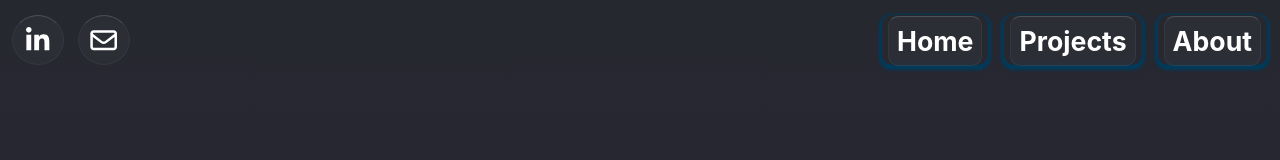
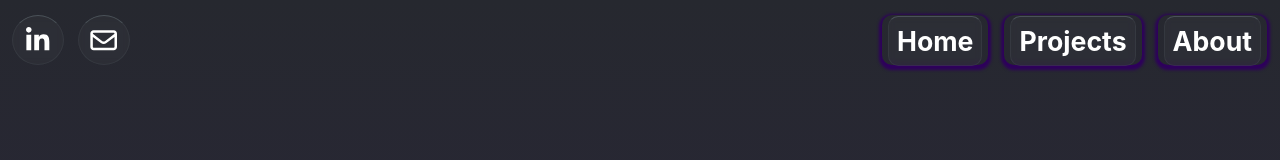
Before and after one commit to Melissa-Gibney/Melissa-Gibney-Portfolio-Website, a React (Vite) app in the folder portfolio-website/: page /projects in a window 1280 px wide. Shown: the top 160 px of the page. Built offline with nearby package versions, Linux system fonts and the light colour scheme.

Commit message:
Updated Header
Changed MenuLink shadow colors in Header based on what page the user is on.

```diff
--- a/portfolio-website/src/Components/General/Header.tsx
+++ b/portfolio-website/src/Components/General/Header.tsx
@@ -5,10 +5,21 @@ import { faLinkedinIn } from '@fortawesome/free-brands-svg-icons';
 import { faEnvelope } from '@fortawesome/free-regular-svg-icons';
 
 interface HeaderProps {
-
+  pageName: "Home" | "Project" | "About"
 }
 
-const Header: React.FC<HeaderProps> = ({ }) =>  {
+const Header: React.FC<HeaderProps> = ({ pageName }) =>  {
+
+  var shadowColor = '#003b5c';
+  if(pageName == "Project")
+  {
+    shadowColor = '#2e005c';
+  }
+  else if(pageName == "About")
+  {
+    shadowColor = '#005c1dff';
+  }
+
   return (
     <div className="Header">
       <div className="HeaderLeft">
@@ -20,9 +31,9 @@ const Header: React.FC<HeaderProps> = ({ }) =>  {
         </div>
       </div>
       <div className="HeaderRight">
-        <MenuLink title="Home" link="/" shadowColor={'#003b5c'}/>
-        <MenuLink title="Projects" link="/projects" shadowColor={'#003b5c'}/>
-        <MenuLink title="About" link="/about" shadowColor={'#003b5c'}/>
+        <MenuLink title="Home" link="/" shadowColor={shadowColor}/>
+        <MenuLink title="Projects" link="/projects" shadowColor={shadowColor}/>
+        <MenuLink title="About" link="/about" shadowColor={shadowColor}/>
         {/*<h4 style={{margin:"8px"}}>Menu</h4>*/}
         {/*<NavMenu icon={faBars} size={"2x"} isWhite={true} backgroundColor={"#0072b1"} hoverColor={"#1b9ce3"} activeColor={"#005c8f"} shadowColor={"#003b5c"}/>*/}
       </div>
--- a/portfolio-website/src/Pages/About.tsx
+++ b/portfolio-website/src/Pages/About.tsx
@@ -4,7 +4,7 @@ import './About.css';
 function About() {
   return (
     <div className="About">
-        <Header/>
+        <Header pageName={'About'}/>
         <h1>About Page Here</h1>
     </div>
   );
--- a/portfolio-website/src/Pages/Home.tsx
+++ b/portfolio-website/src/Pages/Home.tsx
@@ -13,7 +13,7 @@ function Home() {
 
     return (
         <div className="Home">
-            <Header/>
+            <Header pageName={'Home'}/>
             <div className='Body'>
                 {/* <img className="ProfilePic" src={"/project_images/general/Professional_Headshot.jpg"} width="200px" height="fit-content" alt=''></img> */}
                 <div className='Section' style={{marginTop: "100px", marginBottom: "100px"}}>
--- a/portfolio-website/src/Pages/Project_Pages/AI_Character_Chatbot.tsx
+++ b/portfolio-website/src/Pages/Project_Pages/AI_Character_Chatbot.tsx
@@ -13,7 +13,7 @@ interface AICharacterChatbotProps {
 const AICharacterChatbot: React.FC<AICharacterChatbotProps> = () =>{
     return (
         <div className="Project">
-            <Header/>
+            <Header pageName={'Project'}/>
             <div className="PageBody">
                 <div className='Contents'>
                     <div className='Section' style={{width:"fit-content"}}>
--- a/portfolio-website/src/Pages/Project_Pages/Bumble_Meet.tsx
+++ b/portfolio-website/src/Pages/Project_Pages/Bumble_Meet.tsx
@@ -6,7 +6,7 @@ import { faDrum } from '@fortawesome/free-solid-svg-icons';
 function BumbleMeet() {
   return (
     <div className="Project">
-        <Header/>
+        <Header pageName={'Project'}/>
         <div className="PageBody">
             <div className='Contents'>
                 <h1>Bumble Meet</h1>
--- a/portfolio-website/src/Pages/Project_Pages/Character_Creator.tsx
+++ b/portfolio-website/src/Pages/Project_Pages/Character_Creator.tsx
@@ -6,7 +6,7 @@ import { faDrum } from '@fortawesome/free-solid-svg-icons';
 function CharacterCreator() {
   return (
     <div className="Project">
-        <Header/>
+        <Header pageName={'Project'}/>
         <div className="PageBody">
             <div className='Contents'>
                 <h1>Character Creator</h1>
--- a/portfolio-website/src/Pages/Project_Pages/Flute_Synthesizer.tsx
+++ b/portfolio-website/src/Pages/Project_Pages/Flute_Synthesizer.tsx
@@ -6,7 +6,7 @@ import { faFilePdf } from '@fortawesome/free-regular-svg-icons';
 function FluteSynthesizer() {
   return (
     <div className="Project">
-        <Header/>
+        <Header pageName={'Project'}/>
         <div className="PageBody">
             <div className='Contents'>
                 <h1>Flute Synthesizer</h1>
--- a/portfolio-website/src/Pages/Project_Pages/Giant_Eagle_Accessibility_Design.tsx
+++ b/portfolio-website/src/Pages/Project_Pages/Giant_Eagle_Accessibility_Design.tsx
@@ -6,7 +6,7 @@ import { faDrum } from '@fortawesome/free-solid-svg-icons';
 function GiantEagleAccessibilityDesign() {
   return (
     <div className="Project">
-        <Header/>
+        <Header pageName={'Project'}/>
         <div className="PageBody">
             <div className='Contents'>
                 <h1>Giant Eagle Accessibility Design</h1>
--- a/portfolio-website/src/Pages/Project_Pages/PicoCTF_Capstone_Project.tsx
+++ b/portfolio-website/src/Pages/Project_Pages/PicoCTF_Capstone_Project.tsx
@@ -6,7 +6,7 @@ import { faMedium } from '@fortawesome/free-brands-svg-icons';
 function PicoCTFCapstoneProject() {
   return (
     <div className="Project">
-        <Header/>
+        <Header pageName={'Project'}/>
         <div className="PageBody">
             <div className='Contents'>
                 <h1>picoCTF Capstone Project</h1>
--- a/portfolio-website/src/Pages/Project_Pages/Robotic_Drum_Machine.tsx
+++ b/portfolio-website/src/Pages/Project_Pages/Robotic_Drum_Machine.tsx
@@ -6,7 +6,7 @@ import { faDrum } from '@fortawesome/free-solid-svg-icons';
 function RoboticDrumMachine() {
   return (
     <div className="Project">
-        <Header/>
+        <Header pageName={'Project'}/>
         <div className="PageBody">
             <div className='Contents'>
               <h1>Robotic Drum Machine: Beat Buddy 3000</h1>
--- a/portfolio-website/src/Pages/Projects.tsx
+++ b/portfolio-website/src/Pages/Projects.tsx
@@ -15,7 +15,7 @@ import BumbleMeetCard from '../Components/Project_Cards/BumbleMeetCard';
 function Projects() {
     return (
         <div className='PageContainer'>
-            <Header/>
+            <Header pageName={'Project'}/>
             <div className="PageBody">
                 <div className='Contents'>
                     <div style={{width: "100%", height: "50px", content: ""}}/>
```
